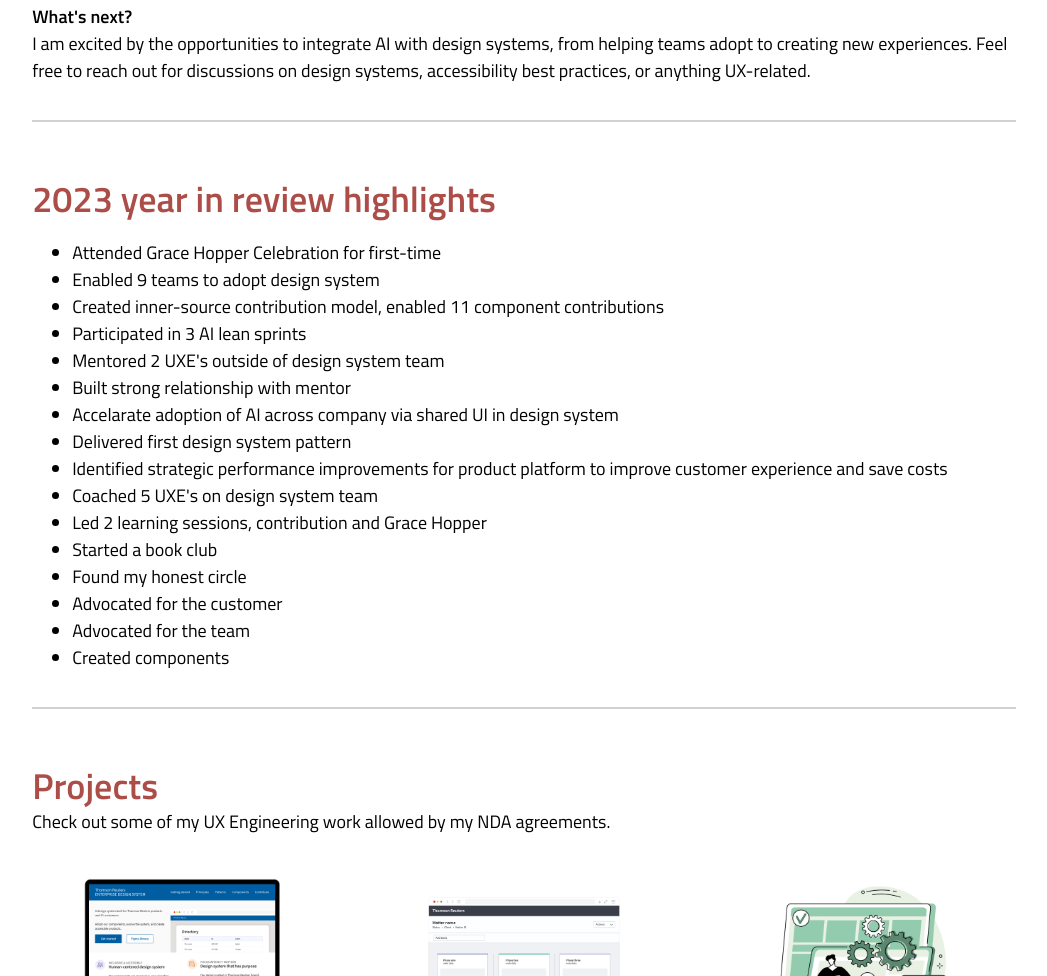
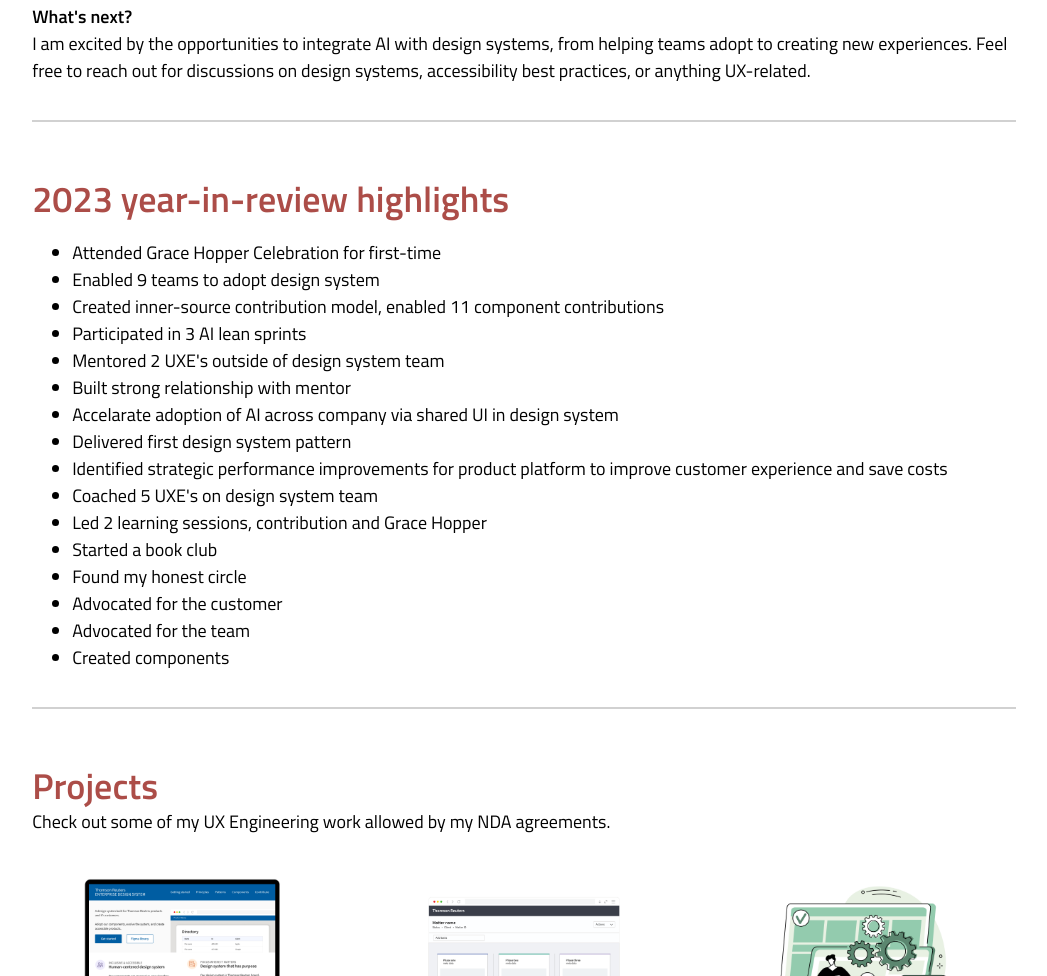
Before and after one commit to bsteffl/portfolio, a plain HTML site: page index.html in a window 1280 px wide. Shown: the part 1116-2092 px from the top of the page, without its empty margins (116-1163 px from the left). Drawn offline with nearby package versions, Linux system fonts and the light colour scheme; files that its build step writes are made by us from their sources.

Commit message:
quick spelling fix

```diff
--- a/index.html
+++ b/index.html
@@ -43,7 +43,7 @@
             </div>
             <div class="c-divider"></div>
             <section>
-                <h2>2023 year in review highlights</h2>
+                <h2>2023 year-in-review highlights</h2>
                 <ul>
                     <li>Attended Grace Hopper Celebration for first-time</li>
                     <li>Enabled 9 teams to adopt design system</li>
```
Also changed, not shown: resume.html (+1 -0 lines).
